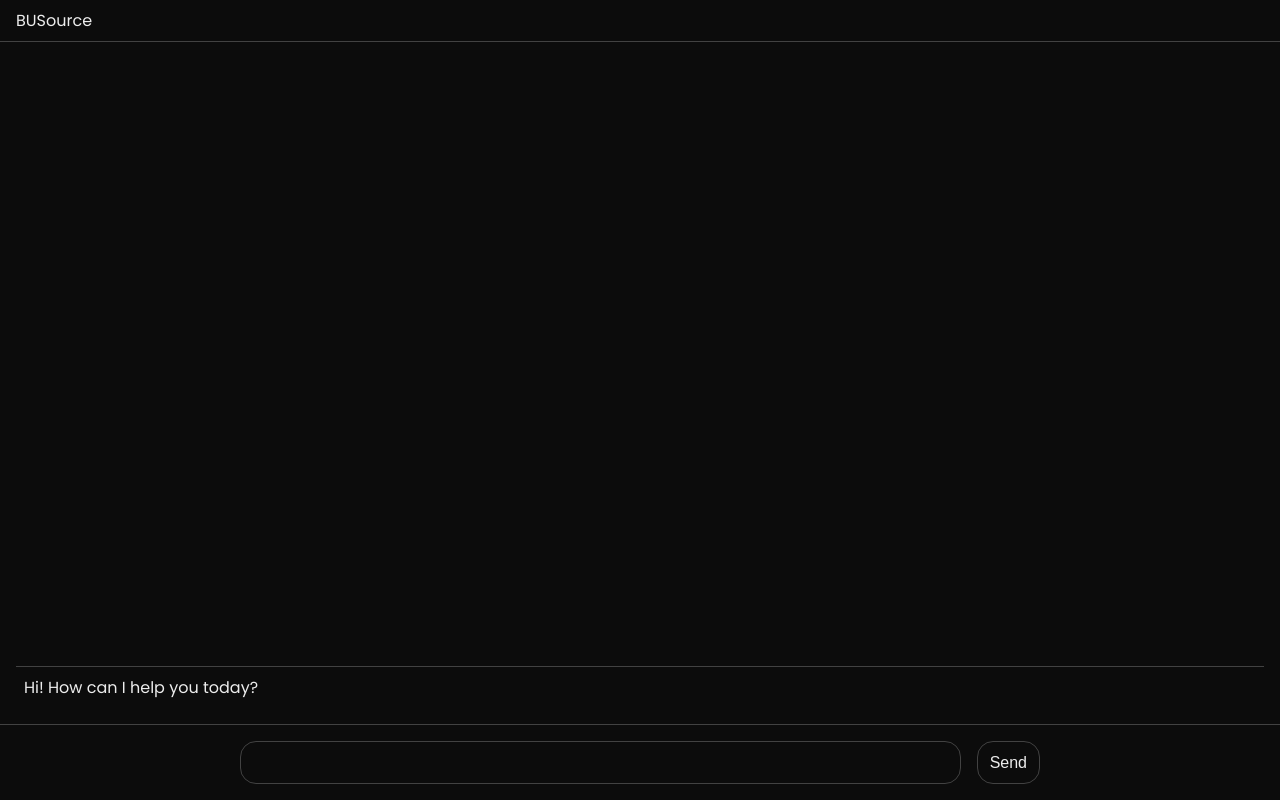
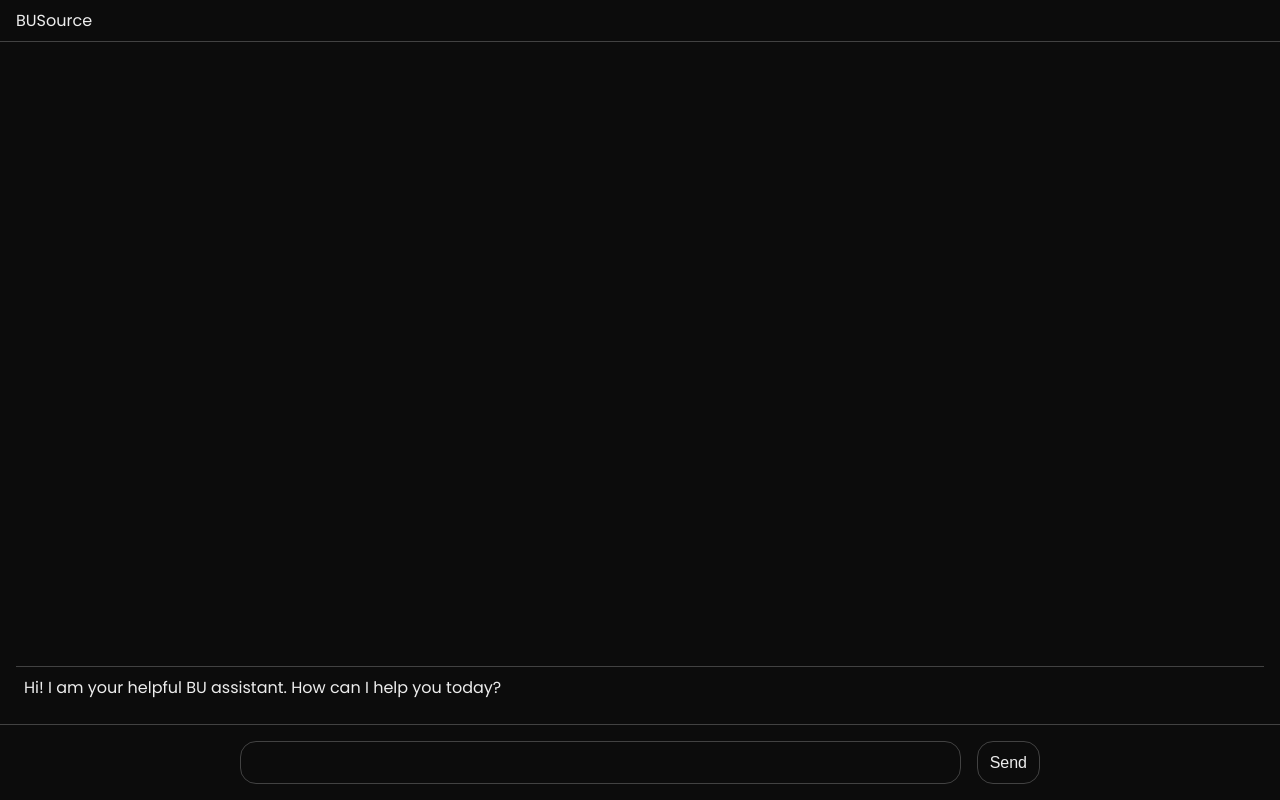
Before and after one commit to 4x1om/bu-links, a Next.js app: page / in a window 1280 px wide. Built offline with nearby package versions, Linux system fonts and the light colour scheme.

Commit message:
add markdown rendering

```diff
--- a/package.json
+++ b/package.json
@@ -12,7 +12,8 @@
     "dotenv": "^16.4.5",
     "next": "14.2.14",
     "react": "^18",
-    "react-dom": "^18"
+    "react-dom": "^18",
+    "react-markdown": "^9.0.1"
   },
   "devDependencies": {
     "@types/node": "^20",
--- a/src/app/api/query/route.ts
+++ b/src/app/api/query/route.ts
@@ -1,8 +1,9 @@
 import { NextRequest } from "next/server";
 
-export async function GET(request: NextRequest) {
-	const params = request.nextUrl.searchParams;
-	let query = params.get("user") || "";
+export async function POST(request: NextRequest) {
+	const reqBody = await request.json();
+
+	console.log(reqBody);
 
 	const pplxReqBody = {
 		model: "llama-3.1-sonar-large-128k-online",
@@ -12,10 +13,7 @@ export async function GET(request: NextRequest) {
 				content:
 					"You are a helpful Boston University assistant tasked with giving helpful tips to BU Students.",
 			},
-			{
-				role: "user",
-				content: query,
-			},
+			...reqBody,
 		],
 	};
 
--- a/src/app/page.tsx
+++ b/src/app/page.tsx
@@ -1,6 +1,7 @@
 "use client";
 import { FormEvent, useEffect, useState } from "react";
 import poppins from "./fonts";
+import Markdown from "react-markdown";
 
 export default function Home() {
 	let [input, setInput] = useState("");
@@ -8,19 +9,30 @@ export default function Home() {
 	let [messages, setMessages] = useState([
 		{
 			user: false,
-			text: "Hi! How can I help you today?",
+			text: "Hi! I am your helpful BU assistant. How can I help you today?",
 		},
 	]);
 
 	async function onSubmit(e: FormEvent) {
 		e.preventDefault();
 		setIsSystemThinking(true);
-        setInput("")
+		setInput("");
 		const userMsg = { user: true, text: input };
 		setMessages([...messages, userMsg]);
 		let systemMsg;
 		try {
-			const response = await fetch("/api/query?user=" + input);
+			const response = await fetch("/api/query", {
+				method: "POST",
+				headers: {
+					"Content-Type": "application/json",
+				},
+				body: JSON.stringify(
+					[...messages, userMsg].slice(1).map((msg) => ({
+						role: msg.user ? "user" : "assistant",
+						content: msg.text,
+					}))
+				),
+			});
 			const json = await response.json();
 			systemMsg = { user: false, text: json.message };
 		} catch (err) {
@@ -38,11 +50,11 @@ export default function Home() {
 				<span className={poppins.className}>BUSource</span>
 			</div>
 			<div className="body">
-                <div className="body-main">
+				<div className={"body-main " + poppins.className}>
 					{messages.map((msg, i) => (
 						<div className="response" key={i}>
 							{msg.user ? <span className={poppins.className}>Me:</span> : ""}
-                            <span className={poppins.className}>{msg.text}</span>
+							<Markdown>{msg.text}</Markdown>
 						</div>
 					))}
 				</div>
```
Also changed, not shown: 1 other file (tests, documents, lock files or other folders). Lines whose indentation alone changed are shown as unchanged.
